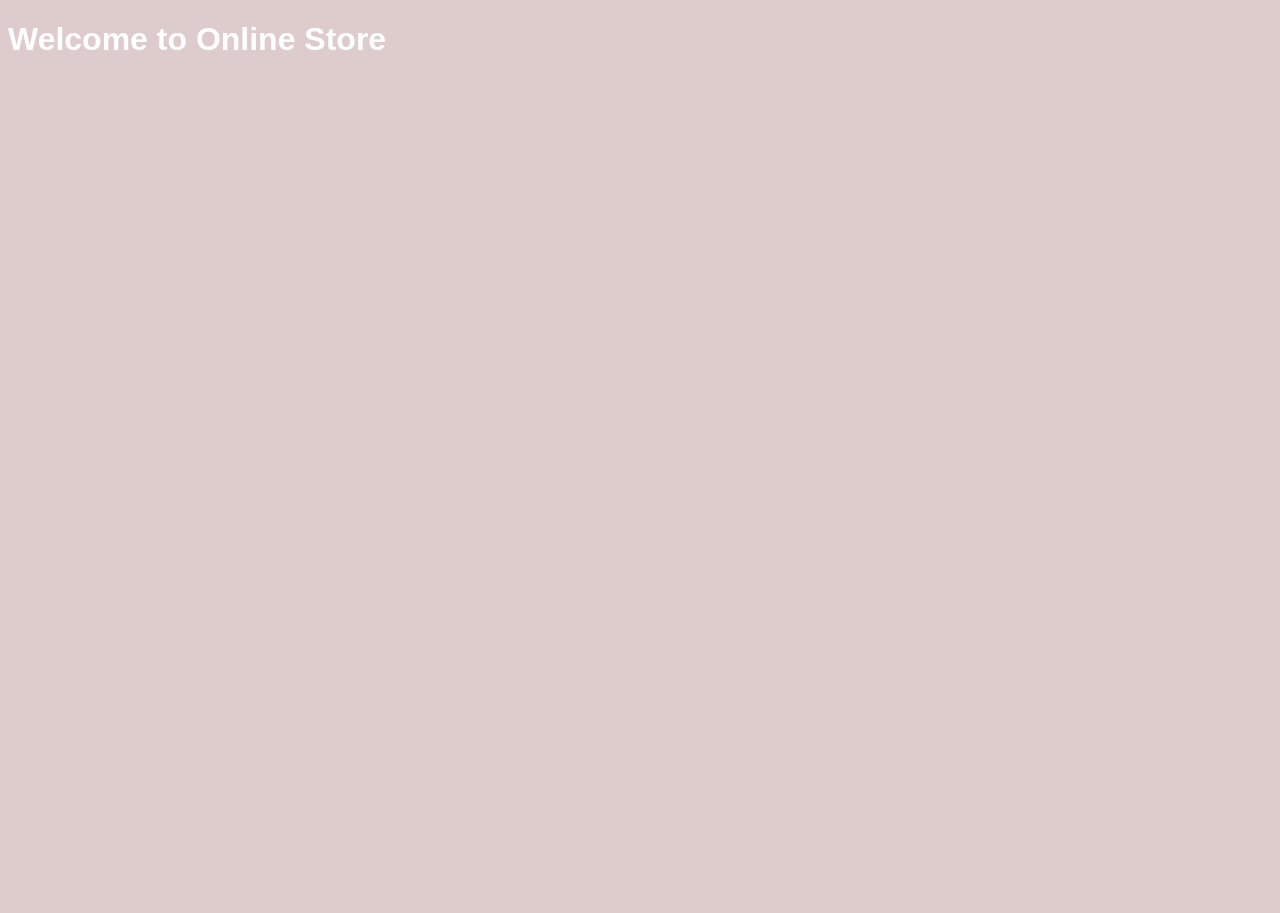
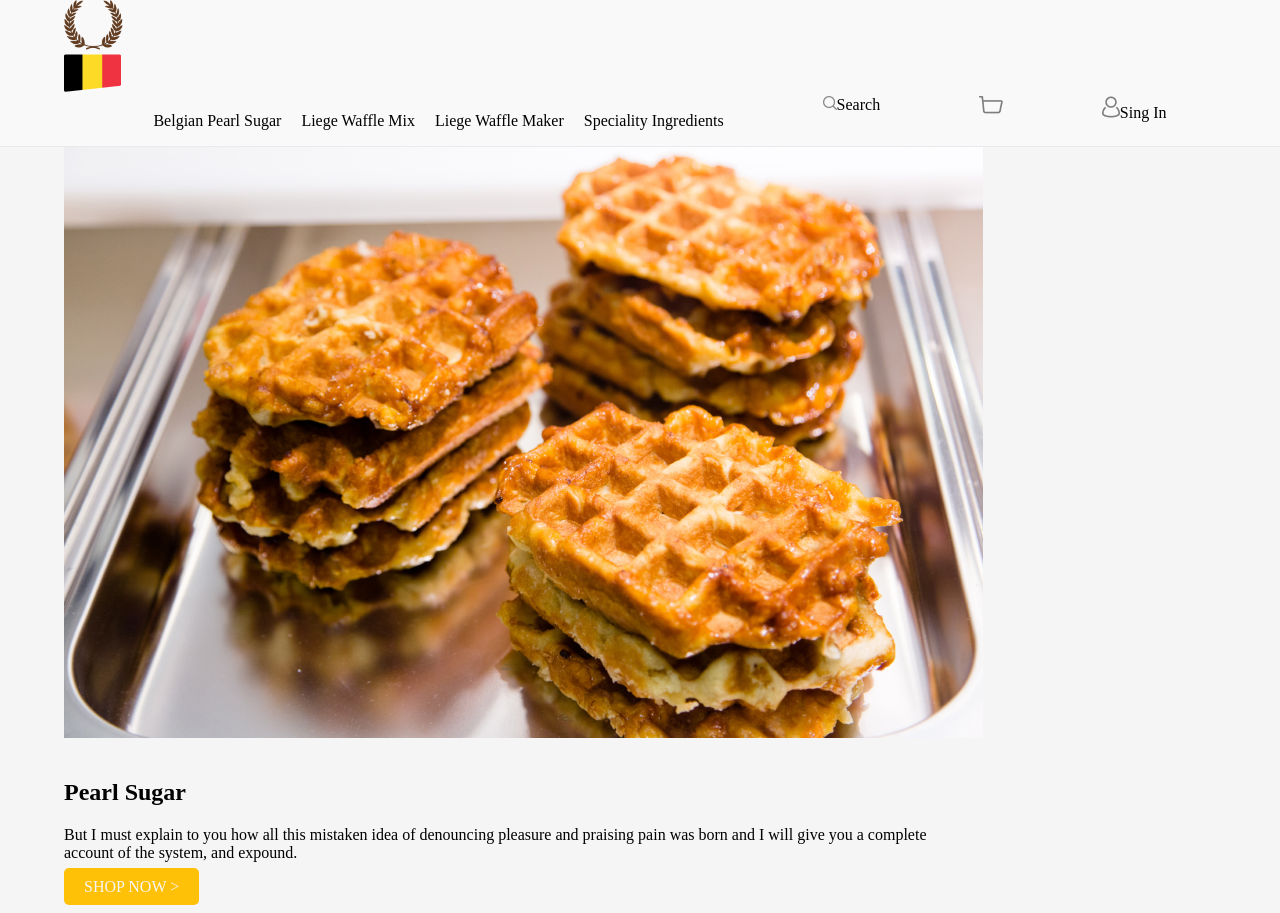
Before and after one commit to agaroma/online-store, a website built with webpack: page src/index.html in a window 1280 px wide. Shown: the top 913 px of the page. Before the commit the page ends 800 px from the top, so only its background shows below. Built offline with nearby package versions, Linux system fonts and the light colour scheme.

Commit message:
start of layout

```diff
--- a/src/index.html
+++ b/src/index.html
@@ -8,11 +8,47 @@
 </head>
 <body>
 
-  <header>
-    <h1>Welcome to Online Store</h1>
+  <header class="header">
+    <div class="container">
+      <div class="header__logo">
+        <img src="/src/assets/logo.png" alt="Waffle Pantry Logo">
+      </div>
+      <div class="header__logo__flag">
+        <img src="/src/assets/flag.png">
+      </div>
+      <nav class="header__nav">
+        <ul class="nav__list">
+          <li><a href="#">Belgian Pearl Sugar</a></li>
+          <li><a href="#">Liege Waffle Mix</a></li>
+          <li><a href="#">Liege Waffle Maker</a></li>
+          <li><a href="#">Speciality Ingredients</a></li>
+        </ul>
+        <a href="#" class="icon-search"><img src="/src/assets/Search.png">Search</a>
+          <a href="#" class="icon-cart"><img src="/src/assets/buy.png"></a>
+          <a href="#" class="icon-signin"><img src="/src/assets/accont.png">Sing In</a>
+      </nav>
+      <div class="header__actions">
+
+      </div>
+    </div>
   </header>
 
-  <!-- Твій контент -->
+  <main>
+    <section class="hero">
+      <div class="container hero__content">
+        <div class="hero__image">
+          <img src="/src/assets/Waffle.png" alt="Delicious waffles">
+        </div>
+        <div class="hero__image2">
+          <h1>Pearl Sugar</h1>
+          <p>But I must explain to you how all this mistaken idea of denouncing pleasure and praising pain was born and I will give you a complete account of the system, and expound.</p>
+          <a href="#" class="btn">SHOP NOW ></a>
+          <img src="/src/assets/packet.png">
+        </div>
+      </div>
+    </section>
+  </main>
+
 <script src="scripts/index.js"> </script>
 </body>
 </html>
--- a/src/scss/_base.scss
+++ b/src/scss/_base.scss
@@ -0,0 +1,10 @@
+body {
+    background-color: $background-color;
+    margin: 0;
+    padding: 0;
+  }
+
+  a {
+    text-decoration: none;
+    color: inherit;
+  }
--- a/src/scss/_components.scss
+++ b/src/scss/_components.scss
@@ -0,0 +1,45 @@
+.header {
+    background: #f9f9f9;
+    border-bottom: 1px solid #eaeaea;
+
+    &__logo img {
+      height: 50px;
+    }
+
+    &__nav .nav__list {
+      display: flex;
+      gap: 20px;
+      list-style: none;
+    }
+
+    &__actions {
+      display: flex;
+      gap: 15px;
+    }
+  }
+
+  .btn {
+    background: $primary-color;
+    color: $background-color;
+    padding: 10px 20px;
+    border-radius: 5px;
+    transition: background 0.3s;
+
+    &:hover {
+      background: darken($primary-color, 10%);
+    }
+  }
+
+  .hero__image {
+    width: 952px;
+    height: 612px;
+    top: 196px;
+    left: -15px;
+  }
+
+ .hero__image2{
+    width: 890px;
+    height: 592px;
+    top: 193px;
+    left: 1166px;
+ }
--- a/src/scss/_layout.scss
+++ b/src/scss/_layout.scss
@@ -0,0 +1,17 @@
+.container {
+    @include container;
+  }
+
+  .footer {
+    text-align: center;
+    padding: 20px;
+    background: #f1f1f1;
+  }
+
+  .header__nav {
+    display: flex;
+    justify-content: space-around;  // Розподіляє елементи рівномірно
+    padding: 0;
+    margin: 0;
+    list-style: none;  // Видаляє маркери
+  }
--- a/src/scss/_mixins.scss
+++ b/src/scss/_mixins.scss
@@ -0,0 +1,11 @@
+@mixin container {
+    width: 90%;
+    max-width: 1200px;
+    margin: 0 auto;
+  }
+
+  @mixin flex-center {
+    display: flex;
+    justify-content: center;
+    align-items: center;
+  }
--- a/src/scss/_variables.scss
+++ b/src/scss/_variables.scss
@@ -1 +1,4 @@
-$primary-color: #d4bdbdc2; // Блакитний колір
+// Colors
+$primary-color: #ffc107;
+$secondary-color: #333;
+$background-color: #F5F5F5;
--- a/src/scss/main.scss
+++ b/src/scss/main.scss
@@ -3,14 +3,3 @@
 @import 'base';
 @import 'layout';
 @import 'components';
-
-
-
-body {
-  background-color: $primary-color;
-  font-family: Arial, sans-serif;
-}
-
-h1 {
-  color: white;
-}
```
Also changed, not shown: src/assets/Search.png (added), src/assets/Waffle.png (added), src/assets/accont.png (added), src/assets/buy.png (added), src/assets/flag.png (added), src/assets/logo.png (added), src/assets/logo1.png (added), src/assets/packet.png (added).
